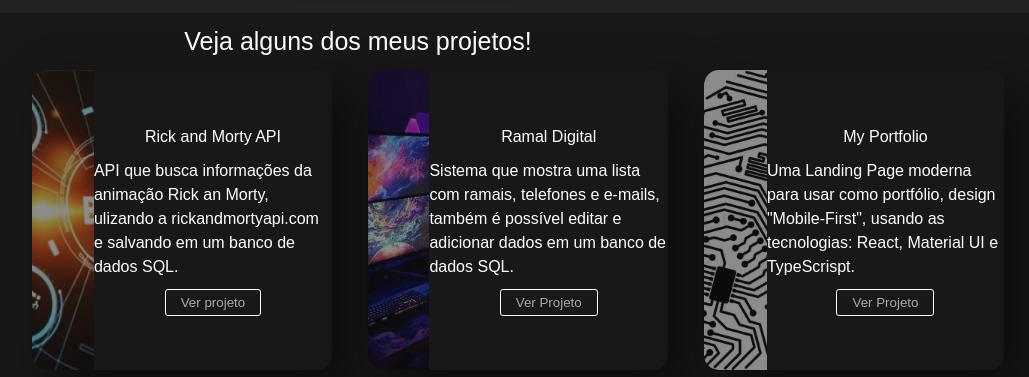
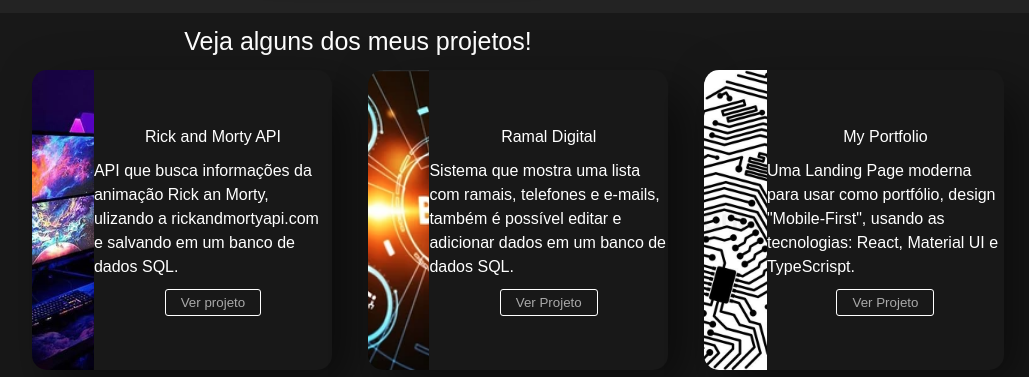
Before and after one commit to adielribeiro/adiel-portfolio, a React (Vite) app: page / in a window 1280 px wide. Shown: the part 1951-2328 px from the top of the page, without its empty margins (42-1071 px from the left). Built offline with nearby package versions, Linux system fonts and the light colour scheme.

Commit message:
corrigindo caminhos imagens

```diff
--- a/src/pages/Home/sections/Projects/Projects.tsx
+++ b/src/pages/Home/sections/Projects/Projects.tsx
@@ -1,5 +1,8 @@
-import {  Container, Grid2, styled, Typography } from "@mui/material"
+import { Container, Grid2, styled, Typography } from "@mui/material"
 import StyledBox from "../../../../components/StyledBox/StyledBox"
+import pc from "../../../../assets/images/pc.jpg"
+import bpm from "../../../../assets/images/bpm.png"
+import tecno from "../../../../assets/images/tecno.jpg"
 
 
 const Projects = () => {
@@ -39,7 +42,16 @@ const Projects = () => {
     const StyledA = styled("a")(() => ({
 
         textDecoration: "none",
-        color:"darkgrey"
+        color: "darkgrey"
+
+    }))
+
+    const StyledImageProjects = styled("img")(() => ({
+
+        width:"100%",
+        backgroundSize:"cover",
+        backgroundPosition:"center",
+        objectFit:"cover"
 
     }))
 
@@ -59,14 +71,9 @@ const Projects = () => {
 
                         <Grid2 columns={{ xs: 2, md: 2 }} container display={"flex"} justifyContent={"center"} spacing={2}   >
                             <StyledBox >
-                                <Grid2 height={"100%"} width={"100%"} container justifyContent={"center"} sx={{
-                                    backgroundImage: 'url(src/assets/images/bpm.png)',
-                                    backgroundSize: 'cover',
-                                    backgroundPosition: 'center',
-                                    opacity: 0.5,
-                                    filter: 'blur(0.1px)'
-                                }} />
-
+                                <Grid2 height={"100%"} width={"100%"} container justifyContent={"center"} >
+                                    <StyledImageProjects src={pc}/>
+                                </Grid2>
 
                                 <Grid2 container justifyContent={"center"} >
                                     <Typography color="primary.contrastText" paddingBottom={"10px"} align="center">
@@ -83,15 +90,10 @@ const Projects = () => {
 
                             <StyledBox>
 
-                            <Grid2 height={"100%"} width={"100%"} container justifyContent={"center"} sx={{
-                                    backgroundImage: 'url(src/assets/images/pc.jpg)',
-                                    backgroundSize: 'cover',
-                                    backgroundPosition: 'center',
-                                    opacity: 0.5,
-                                    filter: 'blur(0.1px)',
-                                    borderRight:'20px'
-                                }} />
-                                <Grid2 container justifyContent={"center"} >
+                                <Grid2 height={"100%"} width={"100%"} container justifyContent={"center"} >
+                                     <StyledImageProjects src={bpm}/>
+                                </Grid2>
+                                <Grid2 container justifyContent={"center"} zIndex={0}>
                                     <Typography color="primary.contrastText" paddingBottom={"10px"} align="center">
                                         Ramal Digital
                                     </Typography>
@@ -104,14 +106,9 @@ const Projects = () => {
 
                             <StyledBox>
 
-                            <Grid2 height={"100%"} width={"100%"} container justifyContent={"center"} sx={{
-                                    backgroundImage: 'url(src/assets/images/tecno.jpg)',
-                                    backgroundSize: 'cover',
-                                    backgroundPosition: 'center',
-                                    opacity: 0.5,
-                                    filter: 'blur(0.1px)',
-                                    borderRight:'20px'
-                                }} />
+                                <Grid2 height={"100%"} width={"100%"} container justifyContent={"center"} >
+                                <StyledImageProjects src={tecno}/>
+                                </Grid2>
 
                                 <Grid2 container justifyContent={"center"} >
                                     <Typography color="primary.contrastText" paddingBottom={"10px"} align="center">
```
